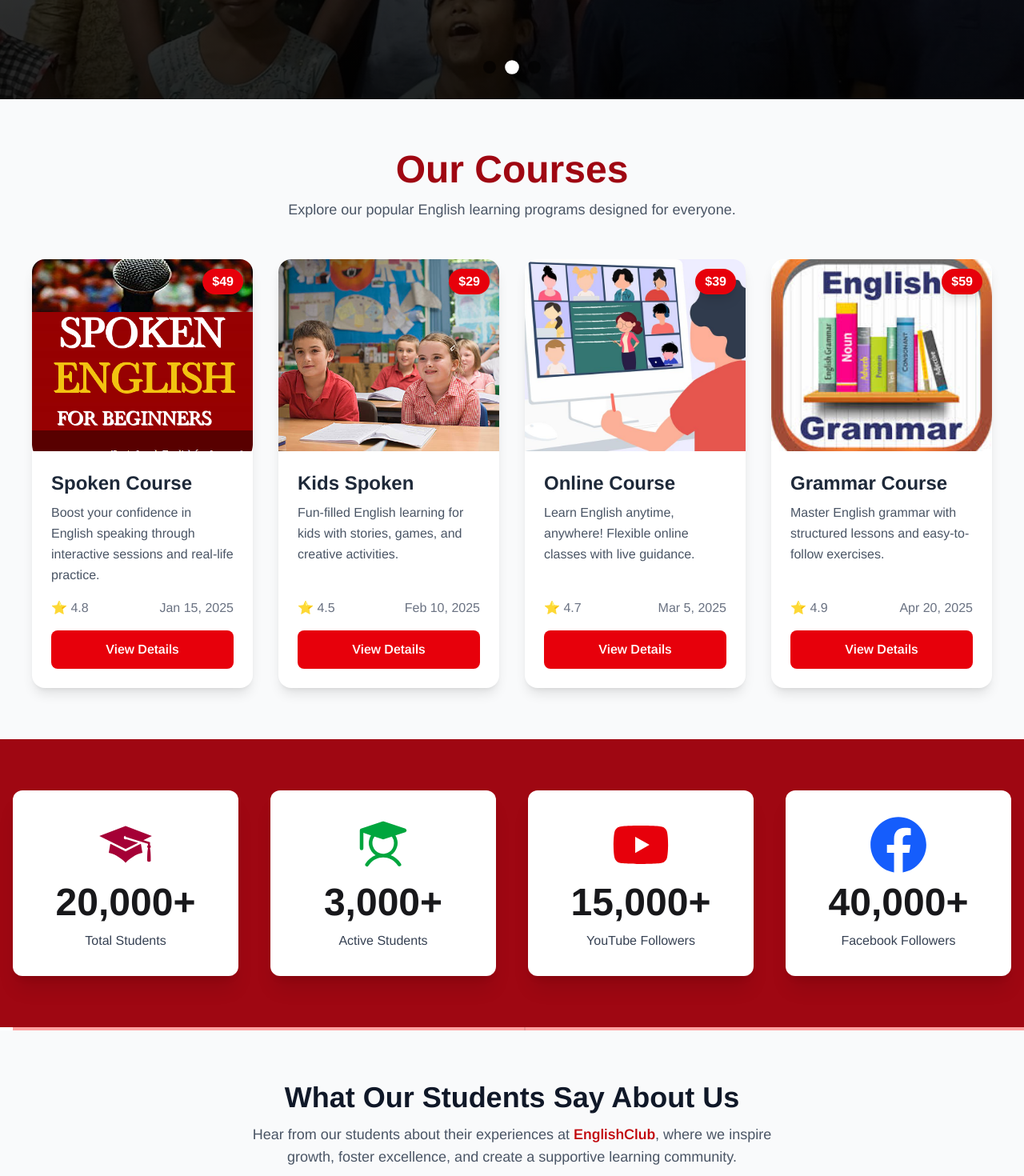
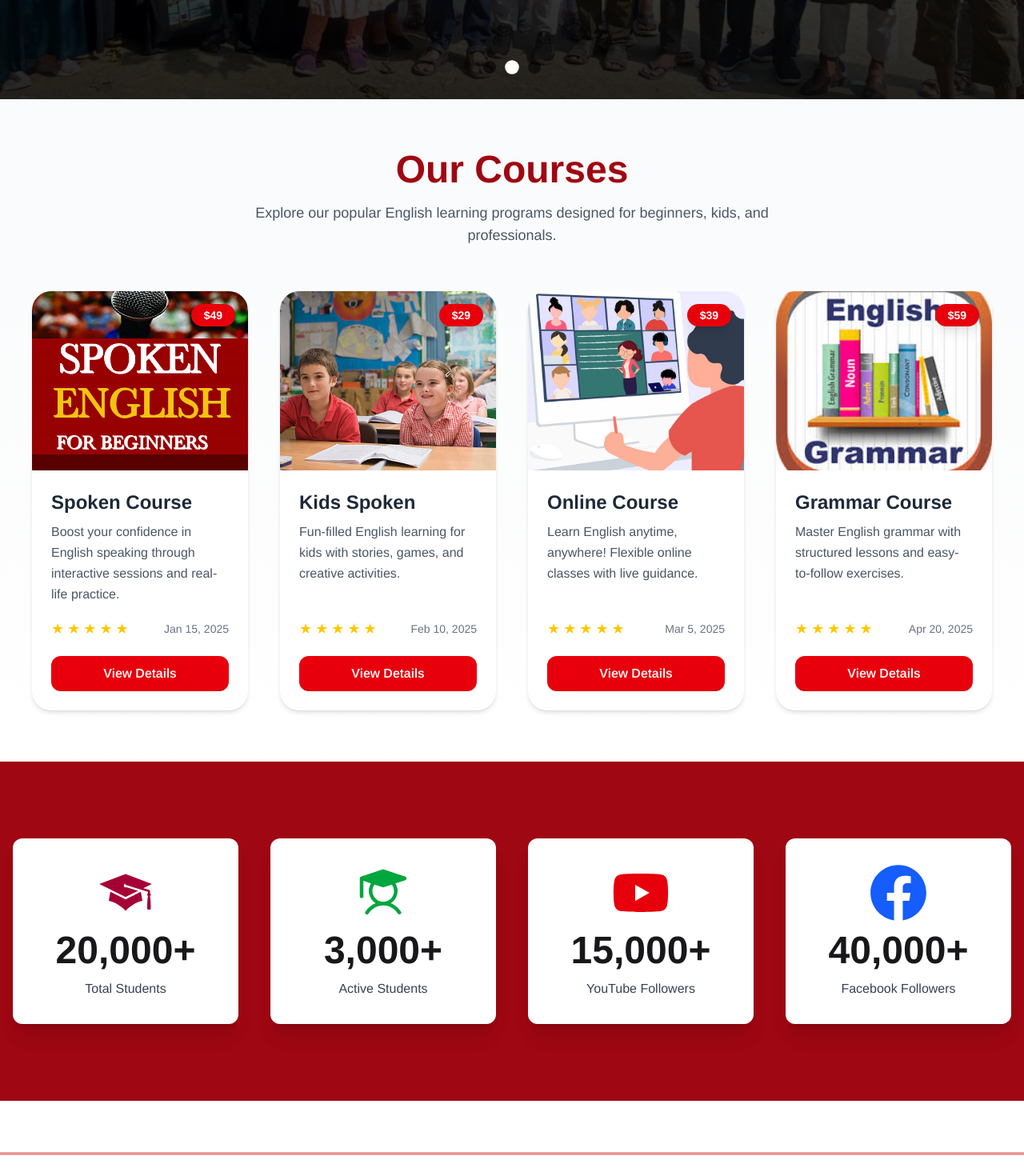
Before and after one commit to junayed-khan24/EnglishClub, a React (Vite) app: page / in a window 1280 px wide. Shown: the part 700-2170 px from the top of the page at 80% size. Built offline with nearby package versions, Linux system fonts and the light colour scheme.

Commit message:
changed component and added aos animation

```diff
--- a/package.json
+++ b/package.json
@@ -11,8 +11,9 @@
   },
   "dependencies": {
     "@tailwindcss/vite": "^4.1.16",
+    "aos": "^2.3.4",
     "daisyui": "^5.3.9",
-    "framer-motion": "^12.23.24",
+    "framer-motion": "^12.23.26",
     "install": "^0.13.0",
     "leaflet": "^1.9.4",
     "lottie-react": "^2.4.1",
--- a/src/assets/Componets/Achieve.jsx
+++ b/src/assets/Componets/Achieve.jsx
@@ -46,7 +46,7 @@
 
   return (
     <section ref={sectionRef} className="bg-red-800">
-      <div className="max-w-7xl mx-auto px-4 py-12 sm:py-16">
+      <div className="max-w-7xl mx-auto px-4 py-16 sm:py-24">
         <div className="grid grid-cols-1 sm:grid-cols-2 lg:grid-cols-4 gap-6 md:gap-10">
 
           {/* Card */}
--- a/src/assets/Componets/Courses.jsx
+++ b/src/assets/Componets/Courses.jsx
@@ -1,11 +1,30 @@
 import React from "react";
 import { Link } from "react-router-dom";
+import { motion } from "framer-motion";
 
-// Import images
+// Import images (keeping your structure)
 import Course1 from "../../../public/asset/corses1.png";
 import Course2 from "../../../public/asset/courses2.jpg";
 import Course3 from "../../../public/asset/coursess3.jpeg";
 import Course4 from "../../../public/asset/couses5.jpg";
+
+// ⭐ Star component
+const Stars = ({ rating }) => {
+  return (
+    <div className="flex gap-1">
+      {[...Array(5)].map((_, i) => (
+        <span
+          key={i}
+          className={`text-lg ${
+            i < Math.round(rating) ? "text-yellow-400" : "text-gray-300"
+          }`}
+        >
+          ★
+        </span>
+      ))}
+    </div>
+  );
+};
 
 const courses = [
   {
@@ -52,58 +71,74 @@
 
 const Courses = () => {
   return (
-    <div className="bg-gray-50 min-h-screen py-16 px-4 md:px-10">
-      {/* Section Header */}
-      <div className="text-center mb-12">
-        <h2 className="text-4xl md:text-5xl font-bold text-red-800 mb-3">
+    <div className="bg-gradient-to-b from-gray-50 to-white min-h-screen py-16 px-4 md:px-10">
+      {/* Header */}
+      <motion.div
+        initial={{ opacity: 0, y: 40 }}
+        whileInView={{ opacity: 1, y: 0 }}
+        transition={{ duration: 0.6 }}
+        className="text-center mb-14"
+      >
+        <h2 className="text-4xl md:text-5xl font-extrabold text-red-800 mb-4">
           Our Courses
         </h2>
-        <p className="text-gray-600 text-lg">
-          Explore our popular English learning programs designed for everyone.
+        <p className="text-gray-600 text-base md:text-lg max-w-2xl mx-auto">
+          Explore our popular English learning programs designed for beginners,
+          kids, and professionals.
         </p>
-      </div>
+      </motion.div>
 
       {/* Courses Grid */}
-      <div className="grid grid-cols-1 sm:grid-cols-2 lg:grid-cols-4 gap-8 max-w-7xl mx-auto">
-        {courses.map((course) => (
-          <div
+      <div className="grid grid-cols-1 sm:grid-cols-2 lg:grid-cols-4 gap-10 max-w-7xl mx-auto">
+        {courses.map((course, index) => (
+          <motion.div
             key={course.id}
-            className="bg-white rounded-2xl shadow-lg overflow-hidden hover:shadow-2xl transition-shadow duration-300 flex flex-col"
+            initial={{ opacity: 0, y: 50 }}
+            whileInView={{ opacity: 1, y: 0 }}
+            transition={{ duration: 0.6, delay: index * 0.1 }}
+            whileHover={{ y: -8 }}
+            className="bg-white rounded-3xl shadow-md hover:shadow-2xl transition-all duration-300 flex flex-col overflow-hidden"
           >
-            <div className="relative">
-              <img
+            {/* Image */}
+            <div className="relative overflow-hidden">
+              <motion.img
                 src={course.image}
                 alt={course.title}
-                className="w-full h-52 md:h-56 lg:h-60 object-cover"
+                whileHover={{ scale: 1.08 }}
+                transition={{ duration: 0.5 }}
+                className="w-full h-52 md:h-56 object-cover"
               />
-              {/* Price Tag */}
-              <div className="absolute top-3 right-3 bg-red-600 text-white font-bold py-1 px-3 rounded-full text-sm md:text-base shadow-lg">
+
+              {/* Price badge */}
+              <div className="absolute top-4 right-4 bg-red-600 text-white text-sm font-bold px-4 py-1 rounded-full shadow-lg">
                 {course.price}
               </div>
             </div>
 
+            {/* Content */}
             <div className="p-6 flex flex-col flex-1">
               <h3 className="text-xl md:text-2xl font-bold text-gray-800 mb-2">
                 {course.title}
               </h3>
-              <p className="text-gray-600 text-sm md:text-base mb-4 flex-1 leading-relaxed">
+
+              <p className="text-gray-600 text-sm md:text-base mb-4 leading-relaxed flex-1">
                 {course.description}
               </p>
 
               {/* Rating & Date */}
-              <div className="flex justify-between items-center mb-4 text-gray-500 text-sm md:text-base">
-                <span>⭐ {course.rating}</span>
-                <span>{course.date}</span>
+              <div className="flex items-center justify-between mb-5">
+                <Stars rating={course.rating} />
+                <span className="text-sm text-gray-500">{course.date}</span>
               </div>
 
               <Link
                 to={`/courses/${course.id}`}
-                className="bg-red-600 hover:bg-red-500 text-white font-semibold py-2 md:py-3 px-4 md:px-6 rounded-lg text-center transition-all duration-300"
+                className="mt-auto bg-red-600 hover:bg-red-500 text-white font-semibold py-2.5 rounded-xl text-center transition-all duration-300"
               >
                 View Details
               </Link>
             </div>
-          </div>
+          </motion.div>
         ))}
       </div>
     </div>
--- a/src/assets/Componets/Home.jsx
+++ b/src/assets/Componets/Home.jsx
@@ -1,26 +1,61 @@
-import React from 'react';
-import Navbar from './Navbar';
-import Achieve from './Achieve'
-import Courses from './Courses'
-import Feedback from './Feedback'
-import Contact from './Contact'
-import Footer from './Footer'
-import Slider from './Slider';
+import React, { useEffect } from "react";
+import AOS from "aos";
+import "aos/dist/aos.css";
 
+import Navbar from "./Navbar";
+import Slider from "./Slider";
+import Courses from "./Courses";
+import Achieve from "./Achieve";
+import About from "./About";
+import Feedback from "./Feedback";
+import Contact from "./Contact";
+import Footer from "./Footer";
 
 const Home = () => {
-    return (
-        <div className='arimo-uniquifier'>
-             <Navbar></Navbar>
-             <Slider></Slider>
-             <Courses></Courses>
-             <Achieve></Achieve>
-      <div className='divider divider-horizontal bg-red-300 h-1 w-full'></div>
-            <Feedback></Feedback>
-            <Contact></Contact>
-            <Footer></Footer>
-        </div>
-    );
+  useEffect(() => {
+    AOS.init({
+      duration: 900,
+      easing: "ease-out-cubic",
+      once: true,        // animation only once
+      offset: 120,
+    });
+  }, []);
+
+  return (
+    <div className="arimo-uniquifier overflow-x-hidden">
+      <Navbar />
+
+      <div data-aos="fade-in">
+        <Slider />
+      </div>
+
+      <div data-aos="fade-up">
+        <Courses />
+      </div>
+
+      <div data-aos="zoom-in">
+        <Achieve />
+      </div>
+
+      <div className="divider bg-red-300 h-1 w-full my-16"></div>
+
+      <div data-aos="fade-right">
+        <About />
+      </div>
+
+      <div data-aos="fade-left">
+        <Feedback />
+      </div>
+
+      <div data-aos="fade-up">
+        <Contact />
+      </div>
+
+      <div data-aos="fade-in">
+        <Footer />
+      </div>
+    </div>
+  );
 };
 
 export default Home;
--- a/src/assets/Componets/Navbar.jsx
+++ b/src/assets/Componets/Navbar.jsx
@@ -21,9 +21,9 @@
             {/* Desktop Menu */}
             <div className="hidden md:flex space-x-8 items-center font-bold">
               <Link to="/" className="hover:text-red-600">Home</Link>
-              <Link to="/aboutClub" className="hover:text-red-600">About</Link>
-              <Link to="/services" className="hover:text-red-600">Services</Link>
-              <Link to="/contact" className="hover:text-red-600">Contact</Link>
+              <Link to="/" className="hover:text-red-600">About</Link>
+              <Link to="/" className="hover:text-red-600">Courses</Link>
+              <Link to="/" className="hover:text-red-600">Contact</Link>
 
               <div className="flex items-center gap-2 text-red-700">
                 <FaPhoneAlt />
--- a/src/assets/Componets/Slider.jsx
+++ b/src/assets/Componets/Slider.jsx
@@ -12,13 +12,13 @@
 
 const slides = [
   {
-    image: Slide1,
+    image: Slide2,
     title: "Catching Fish",
     subtitle:
       "Experience the thrill of fishing adventures, patience, nature, and unforgettable moments by water.",
   },
   {
-    image: Slide2,
+    image: Slide1,
     title: "Write Stories",
     subtitle:
       "Unleash creativity through compelling stories that inspire emotions, ideas, and imagination worldwide.",
```
Also changed, not shown: src/assets/Componets/Contact.jsx (+14 -9 lines), 1 other file (tests, documents, lock files or other folders).
